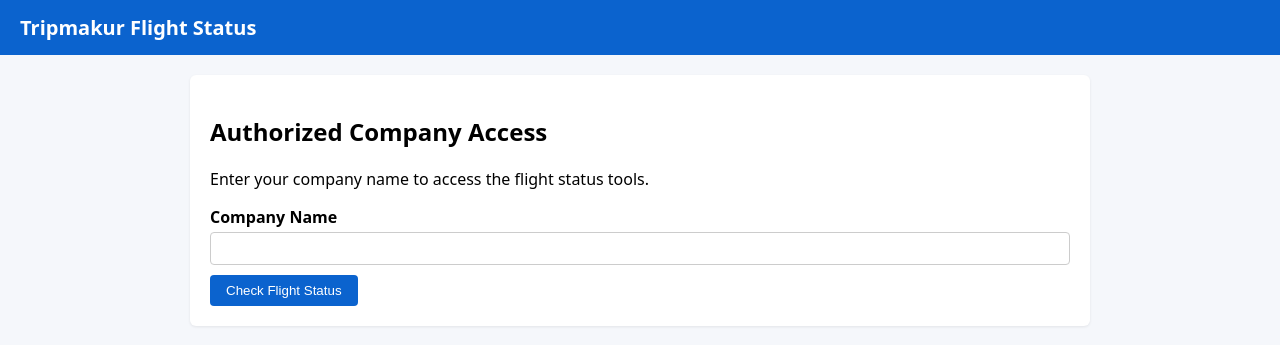
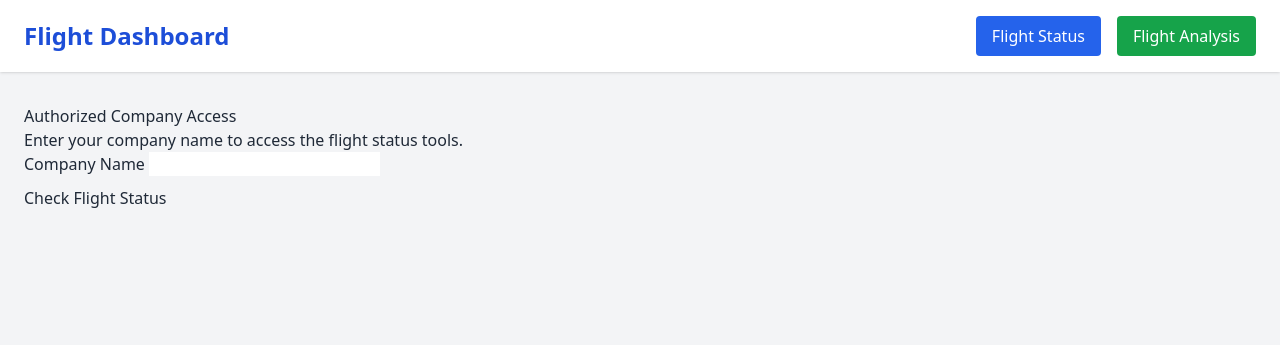
Before and after one commit to tripmakur/tripmakur, a Flask app: page / in a window 1280 px wide. Shown: the top 345 px of the page. Run offline with Flask 3, Linux system fonts and the light colour scheme; some libraries are stand-ins or nearby versions.

Commit message:
Update base.html

```diff
--- a/templates/base.html
+++ b/templates/base.html
@@ -1,47 +1,48 @@
-<!doctype html>
+<!DOCTYPE html>
 <html lang="en">
 <head>
-    <meta charset="utf-8">
-    <title>Tripmakur Flight Status</title>
-    <meta name="viewport" content="width=device-width, initial-scale=1">
-    <style>
-        body { font-family: system-ui, -apple-system, BlinkMacSystemFont, "Segoe UI", sans-serif; margin:0; background:#f5f7fb; }
-        header { background:#0b63ce; color:white; padding:14px 20px; }
-        header h1 { margin:0; font-size:20px; }
-        .container { max-width: 900px; margin: 20px auto; padding: 0 15px; }
-        .card { background:white; border-radius:6px; padding:20px; box-shadow:0 1px 3px rgba(0,0,0,0.08); margin-bottom:20px; }
-        label { display:block; font-weight:600; margin-bottom:4px; }
-        input[type="text"], input[type="file"] {
-            width:100%; padding:8px; border:1px solid #ccc; border-radius:4px; box-sizing:border-box;
-        }
-        button { cursor:pointer; }
-        .btn { border:none; border-radius:4px; padding:8px 16px; color:white; }
-        .btn-primary { background:#0b63ce; }
-        .btn-success { background:#28a745; }
-        .btn-link { background:none; color:#0b63ce; padding:0; border:none; cursor:pointer; }
-        table { width:100%; border-collapse:collapse; }
-        th, td { border:1px solid #ddd; padding:8px; text-align:center; }
-        th { background:#e9f1ff; }
-        .alert { padding:10px 12px; border-radius:4px; margin-bottom:10px; font-size:14px; }
-        .alert-error { background:#ffe6e6; color:#a30000; border:1px solid #ffb3b3; }
-    </style>
+    <meta charset="UTF-8" />
+    <meta name="viewport" content="width=device-width, initial-scale=1.0" />
+
+    <title>Flight Tools Dashboard</title>
+
+    <!-- Tailwind CDN -->
+    <script src="https://cdn.tailwindcss.com"></script>
+
 </head>
-<body>
-<header>
-    <h1>Tripmakur Flight Status</h1>
-</header>
+<body class="bg-gray-100 text-gray-800">
 
-<div class="container">
-    {% with messages = get_flashed_messages() %}
-      {% if messages %}
-        {% for m in messages %}
-          <div class="alert alert-error">{{ m }}</div>
-        {% endfor %}
-      {% endif %}
-    {% endwith %}
+    <!-- NAVBAR -->
+    <nav class="bg-white shadow mb-8">
+        <div class="container mx-auto px-6 py-4 flex justify-between items-center">
 
-    {% block content %}{% endblock %}
-</div>
+            <div class="text-2xl font-bold text-blue-700">
+                Flight Dashboard
+            </div>
+
+            <div class="flex space-x-4">
+
+                <!-- Flight Status -->
+                <a href="{{ url_for('flight_status', company=company) }}"
+                   class="px-4 py-2 rounded
+                          {% if request.endpoint == 'flight_status' %} bg-blue-700 text-white {% else %} bg-blue-600 text-white hover:bg-blue-700 {% endif %}">
+                    Flight Status
+                </a>
+
+                <!-- Flight Analysis -->
+                <a href="{{ url_for('flight_analysis', company=company) }}"
+                   class="px-4 py-2 rounded
+                          {% if request.endpoint == 'flight_analysis' %} bg-green-700 text-white {% else %} bg-green-600 text-white hover:bg-green-700 {% endif %}">
+                    Flight Analysis
+                </a>
+
+            </div>
+        </div>
+    </nav>
+
+    <div class="container mx-auto px-6">
+        {% block content %}{% endblock %}
+    </div>
 
 </body>
 </html>
```
